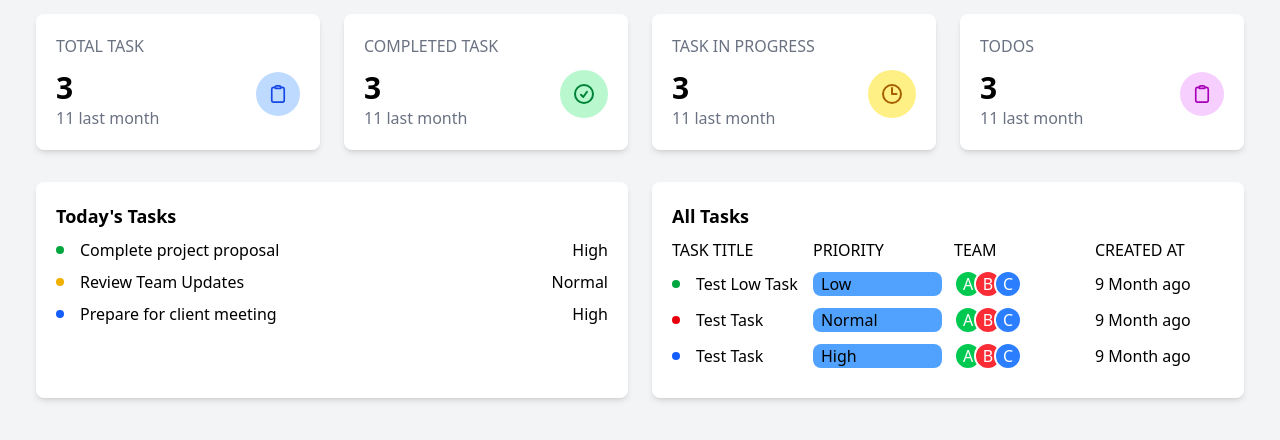
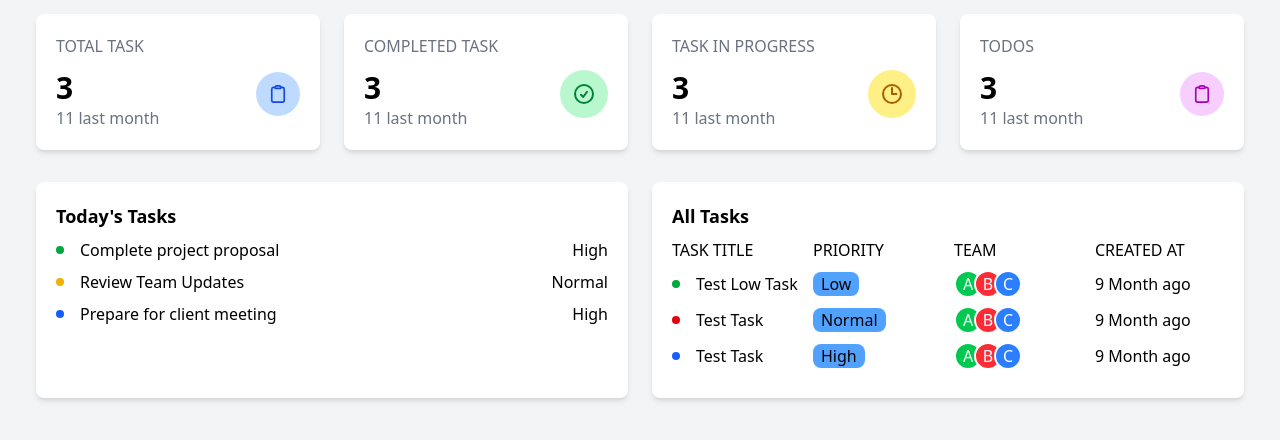
Before and after one commit to arifulislam514/Task-Management-User-Dashboard, a plain HTML site: page index.html in a window 1280 px wide. Shown: the part 102-542 px from the top of the page. Drawn offline with nearby package versions, Linux system fonts and the light colour scheme.

Commit message:
Final Update

```diff
--- a/index.html
+++ b/index.html
@@ -141,9 +141,9 @@
                 <div class="grid grid-cols-4 items-center gap-3 mb-2">
                     <div class="flex items-center gap-4">
                         <div class="h-2 w-2 rounded-full bg-green-600"></div>
-                        <span>Test Low Task</span>
+                        <span >Test Low Task</span>
                     </div>
-                    <span class=" bg-blue-400 px-2 rounded-lg flex items-center">Low</span>
+                    <div class="flex"><span class=" bg-blue-400 px-2 rounded-lg">Low</span></div>
                     <div class="flex -space-x-2"> <!-- Team  -->
                         <div class="h-7 w-7 rounded-full bg-green-500 flex items-center justify-center border-2 border-white">
                             <Span class=" text-white">A</Span>
@@ -162,7 +162,7 @@
                         <div class="h-2 w-2 rounded-full bg-red-600"></div>
                         <span>Test Task</span>
                     </div>
-                    <span class=" bg-blue-400 px-2 rounded-lg flex items-center">Normal</span>
+                    <div class="flex"><span class=" bg-blue-400 px-2 rounded-lg">Normal</span></div>
                     <div class="flex -space-x-2"> <!-- Team  -->
                         <div class="h-7 w-7 rounded-full bg-green-500 flex items-center justify-center border-2 border-white">
                             <Span class=" text-white">A</Span>
@@ -181,7 +181,7 @@
                         <div class="h-2 w-2 rounded-full bg-blue-600"></div>
                         <span>Test Task</span>
                     </div>
-                    <span class=" bg-blue-400 px-2 rounded-lg flex items-center">High</span>
+                    <div class="flex"><span class=" bg-blue-400 px-2 rounded-lg">High</span></div>
                     <div class="flex -space-x-2"> <!-- Team  -->
                         <div class="h-7 w-7 rounded-full bg-green-500 flex items-center justify-center border-2 border-white">
                             <Span class=" text-white">A</Span>
```
